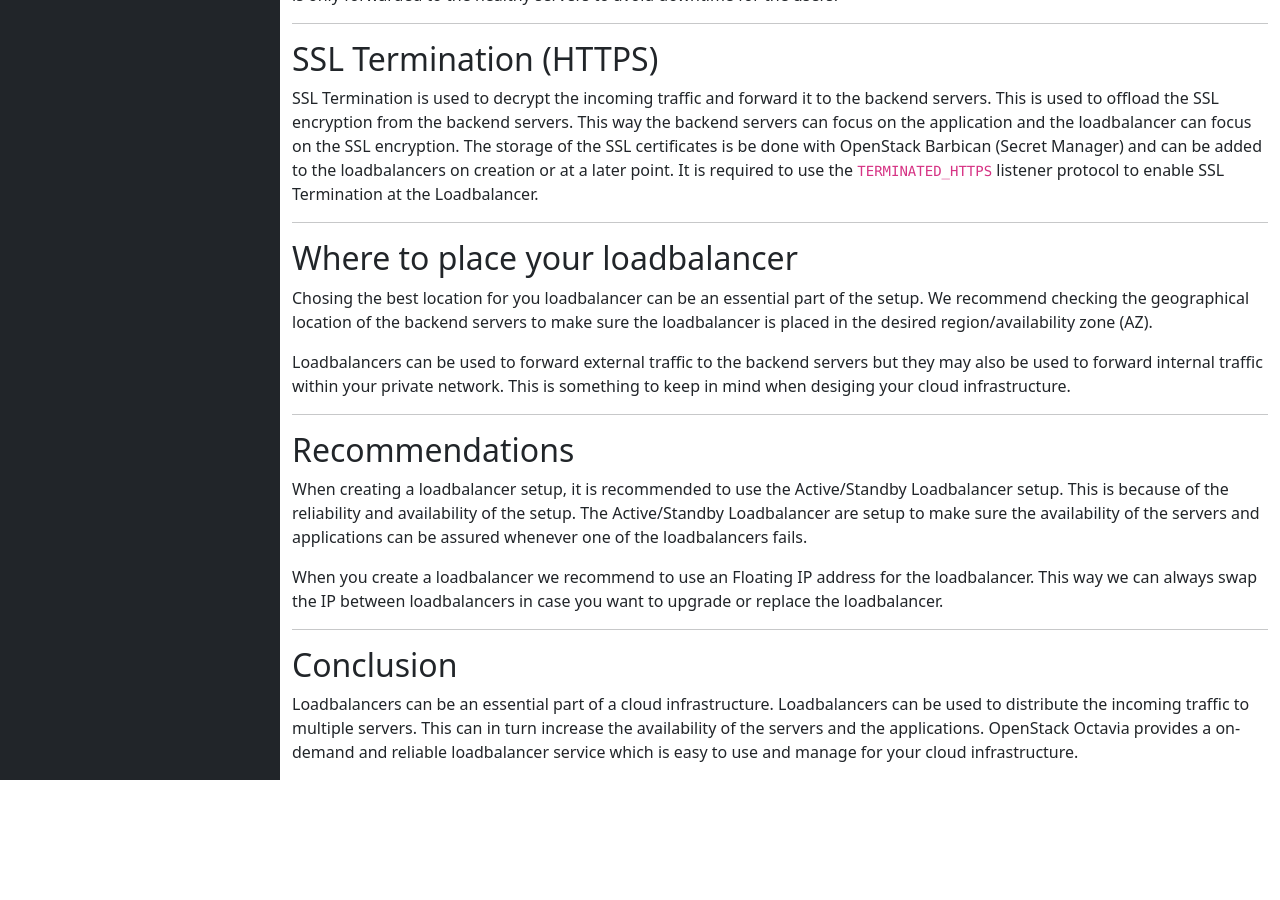
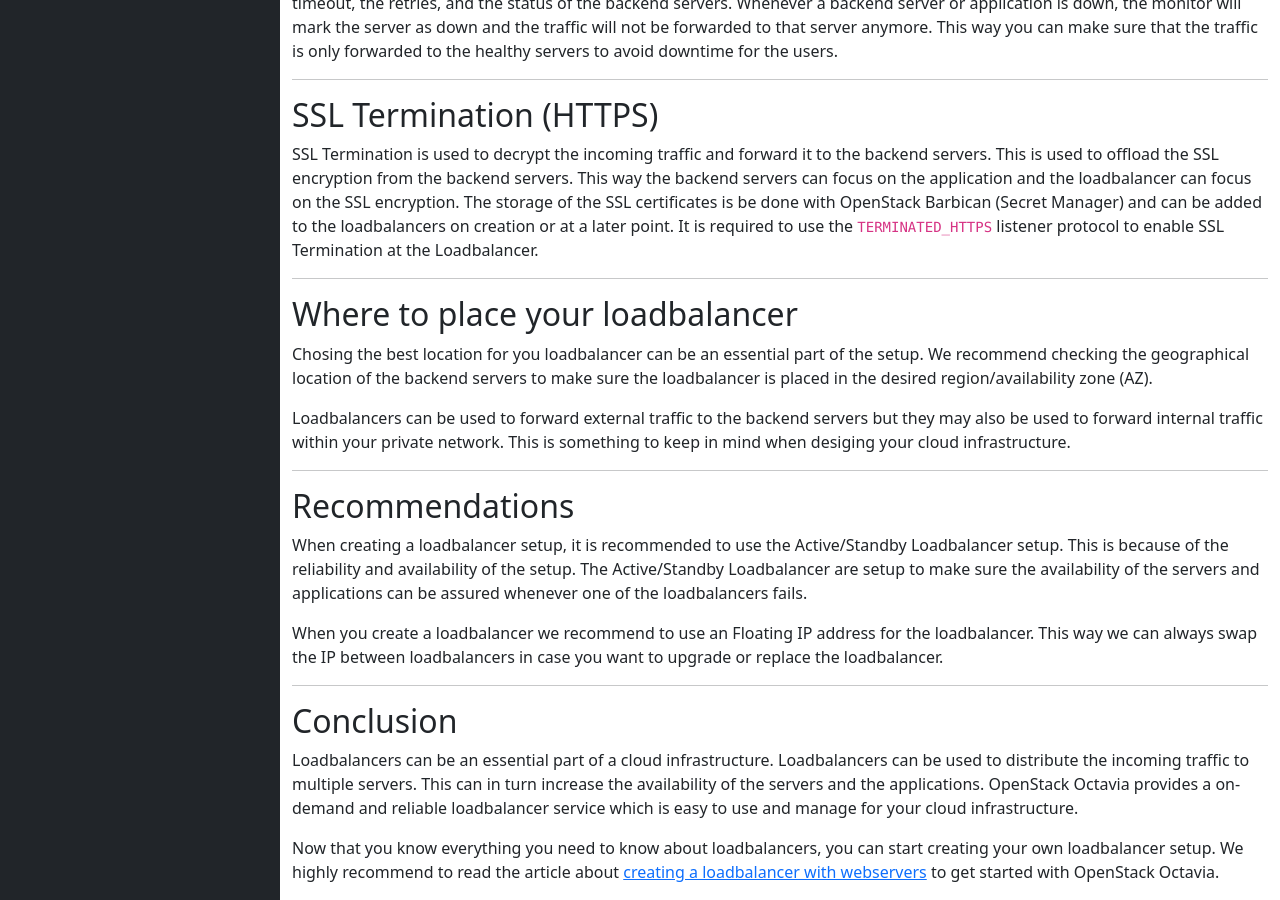
Before and after one commit to bkranendonk/OpenStack-Docs, a Jekyll site: the page built from _posts/loadbalancers/2024-02-26-introduction-into-loadbalancer.md, in a window 1280 px wide and 900 px high, scrolled down 1813 px. Built offline with Jekyll 4.4.1, drawn with Linux system fonts in a browser that asks for light colours; before the commit the page ends 2593 px from its top, so only the background shows below that; some of the changed text lies outside the part shown.

Commit message:
Add hyperlink to create a lb with webservers article + change the title a bit

```diff
--- a/_posts/loadbalancers/2024-02-26-introduction-into-loadbalancer.md
+++ b/_posts/loadbalancers/2024-02-26-introduction-into-loadbalancer.md
@@ -1,8 +1,10 @@
 ---
 layout: page
 tags: [Loadbalancers]
-page_title: Introduction into loadbalancer
+page_title: Introduction into loadbalancers
 ---
+
+# Introduction into loadbalancers
 
 In this article, the basic concept of OpenStack Octavia loadbalancers are
 explained. This includes the uses, options, benefits and how to create a
@@ -140,3 +142,9 @@ can be used to distribute the incoming traffic to multiple servers. This can in
 turn increase the availability of the servers and the applications. OpenStack
 Octavia provides a on-demand and reliable loadbalancer service which is easy to
 use and manage for your cloud infrastructure.
+
+Now that you know everything you need to know about loadbalancers, you can
+start creating your own loadbalancer setup. We highly recommend to read the
+article about [creating a loadbalancer with webservers](
+{{ '/articles/create-a-loadbalancer-with-webservers' | relative_url }}) to get
+started with OpenStack Octavia.
```
